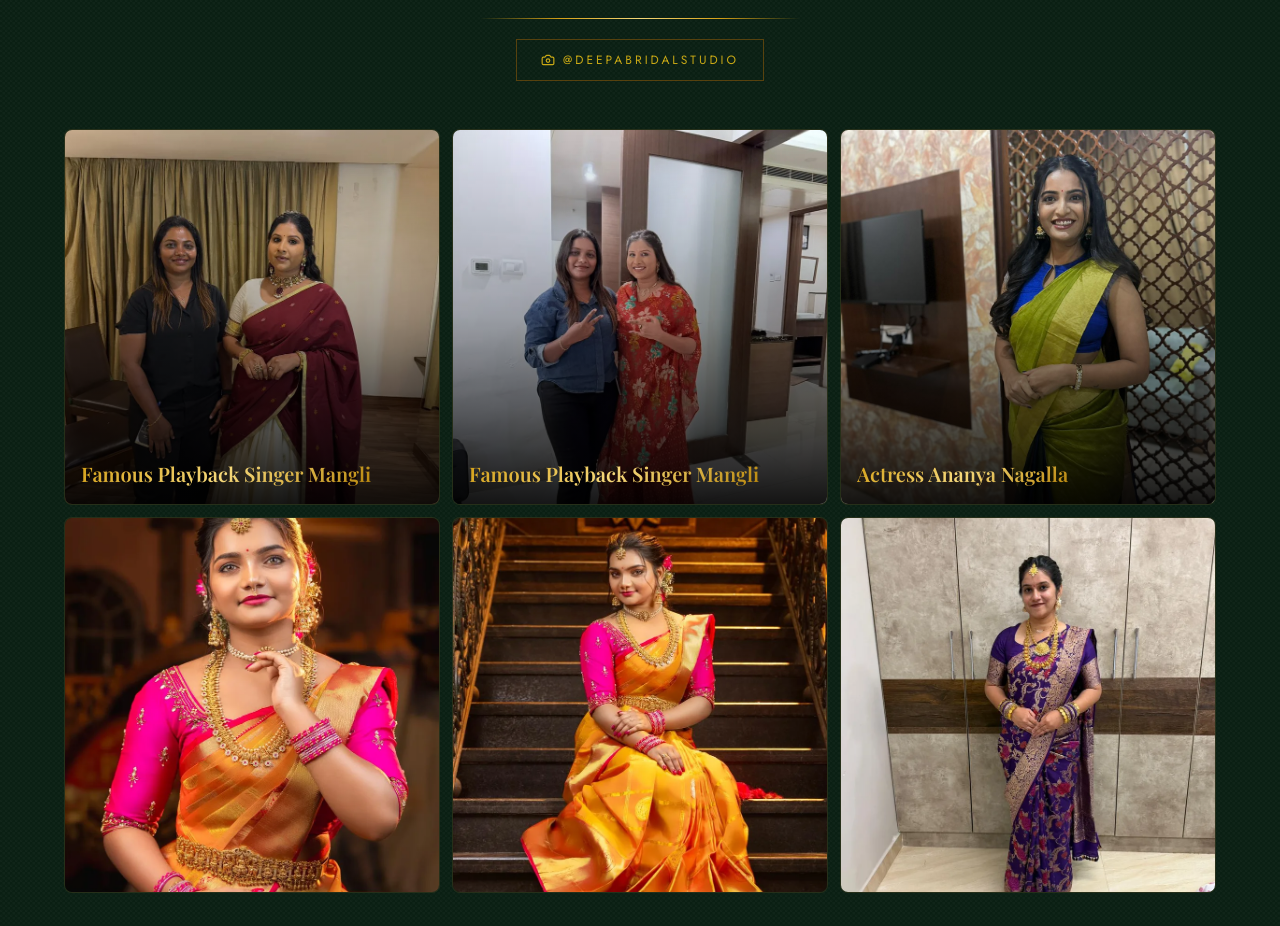
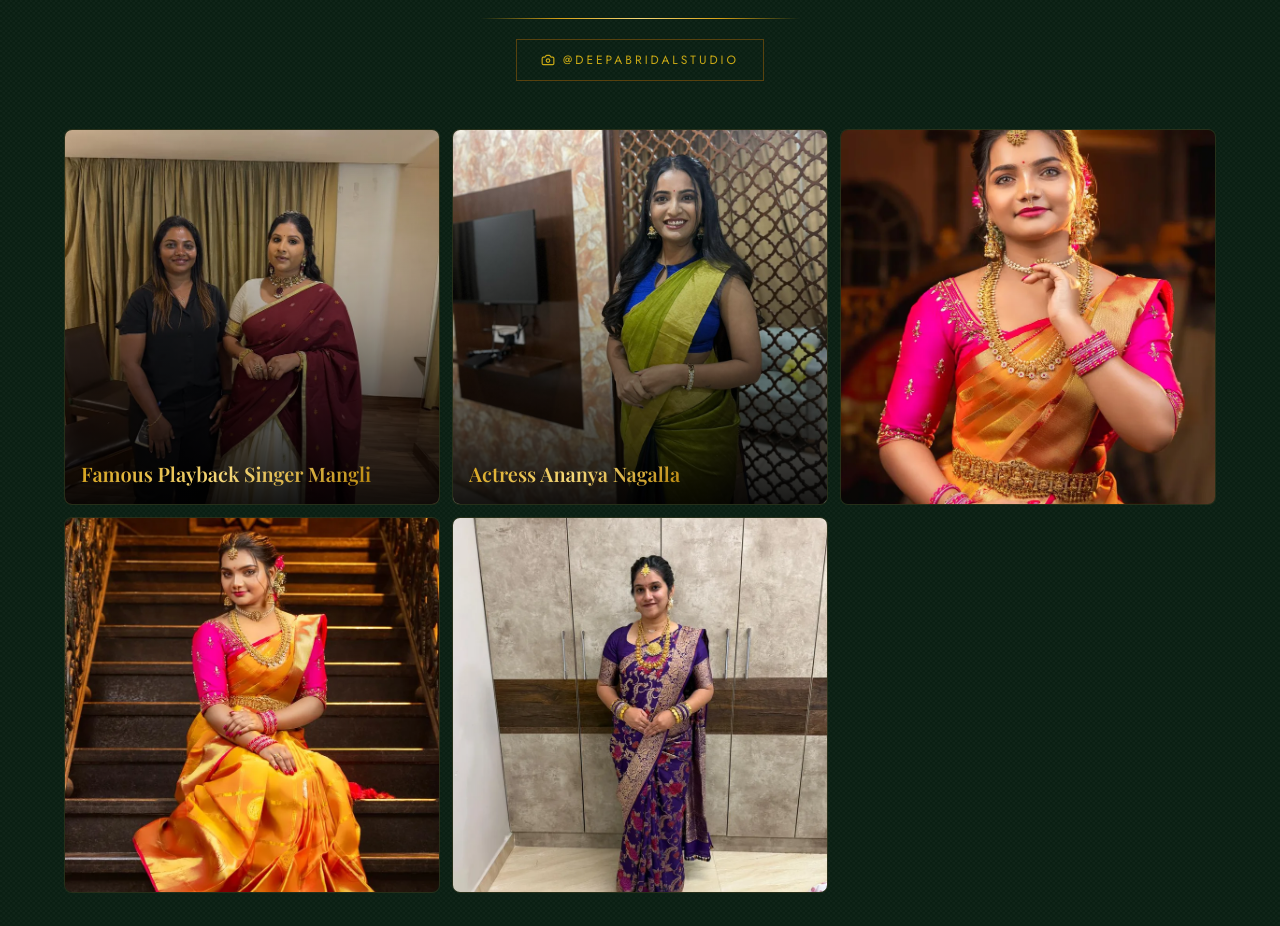
Before and after one commit to nandhan262006/deepabridal, a React (Vite) app: page / in a window 1280 px wide. Shown: the part 5528-6454 px from the top of the page. Built offline with nearby package versions, Linux system fonts and the light colour scheme; a web font is replaced by a local one.

Commit message:
Remove second Mangli photo from gallery

```diff
--- a/src/components/Gallery.jsx
+++ b/src/components/Gallery.jsx
@@ -5,7 +5,6 @@ import { Camera } from "lucide-react";
 
 const instagramPosts = [
   { id: 3, img: "/insta3.webp", url: "https://www.instagram.com/reel/DP9nLKykmwg/", alt: "Bridal hairstyle and makeup at Deepa Bridal Studio Nellore" },
-  { id: 5, img: "/insta5.webp", url: "https://www.instagram.com/reel/C8hYs9syPNj/", alt: "Professional bridal makeup artist Deepa Bridal Studio Nellore" },
   { id: 6, img: "/ananyanagalla.jpeg", url: "https://www.instagram.com/", alt: "Actress Ananya Nagalla at Deepa Bridal Studio Nellore" },
   { id: 1, img: "/insta1.webp", url: "https://www.instagram.com/reel/DU45YpTEaG3/", alt: "Bridal makeup transformation by Deepa Bridal Studio in Nellore" },
   { id: 2, img: "/insta2.webp", url: "https://www.instagram.com/reel/DOMaynXk6qa/", alt: "Wedding bridal look by best makeup artist in Nellore - Deepa Bridal Studio" },
@@ -36,7 +35,7 @@ function InstagramPost({ post, index }) {
       <div className="absolute inset-0 bg-black/0 group-hover:bg-black/20 transition-colors duration-300 flex items-center justify-center">
         <Camera size={24} className="text-white/0 group-hover:text-white/80 transition-all duration-300" />
       </div>
-      {(post.id === 3 || post.id === 5) && (
+      {post.id === 3 && (
         <div className="absolute inset-0 bg-gradient-to-t from-black/90 via-black/30 to-transparent flex items-end p-4">
           <p className="font-display text-base sm:text-lg md:text-xl font-semibold gold-text leading-tight">
             Famous Playback Singer Mangli
```
